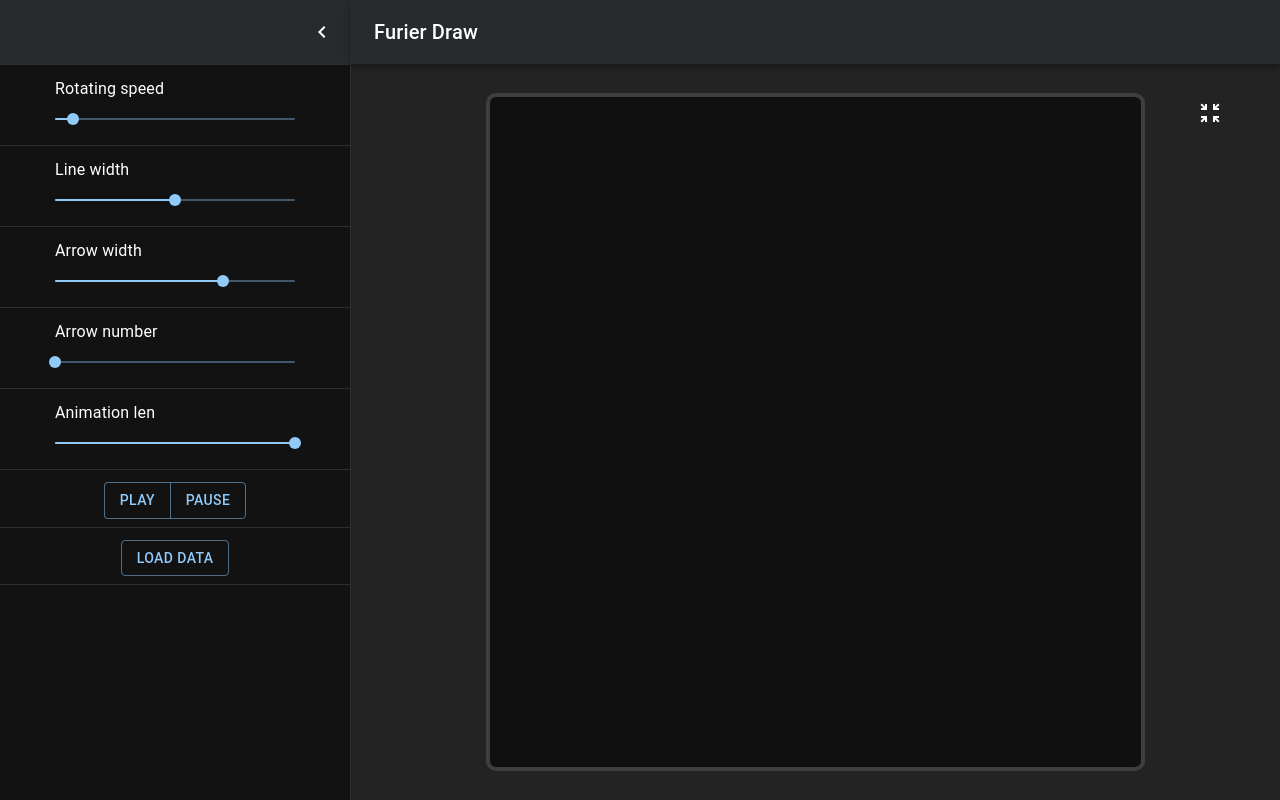
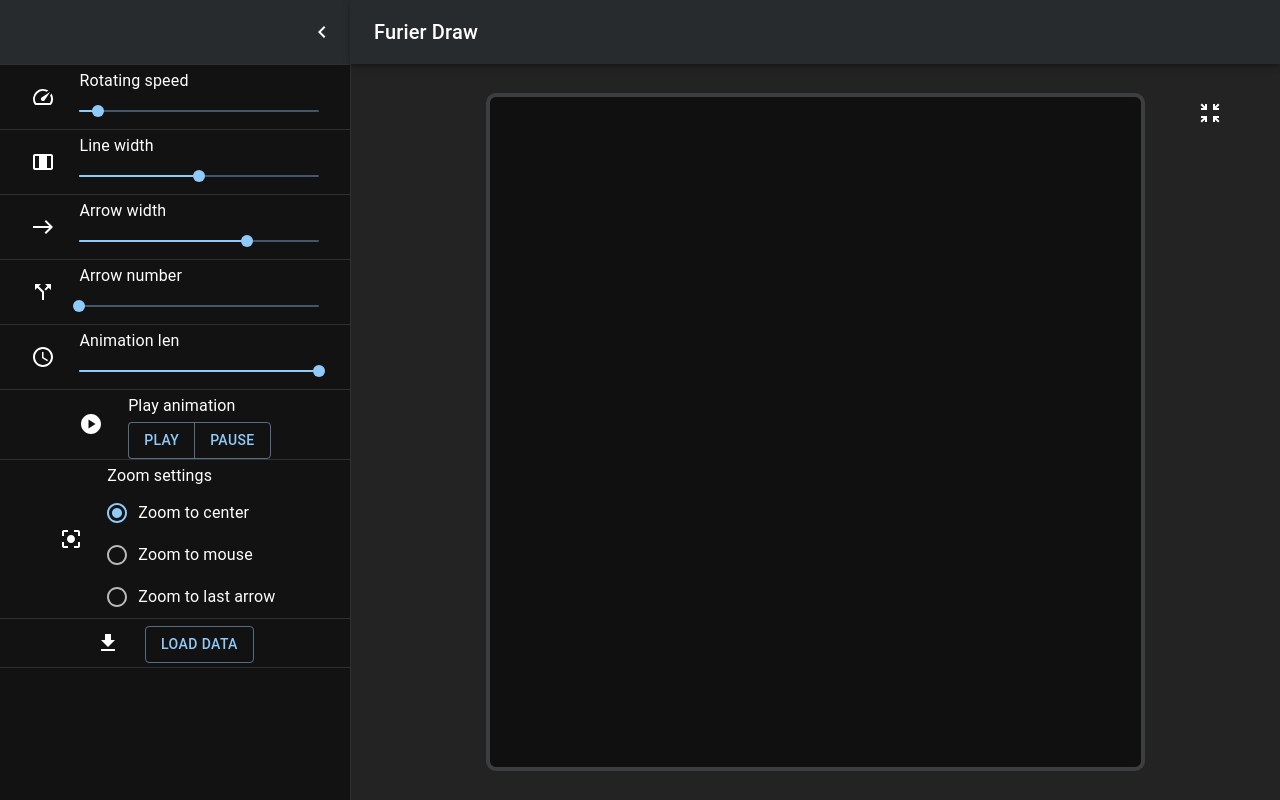
Before and after one commit to GAGvozdik/ReactFurierDraw, a React (Create React App) app in the folder gisexample/: page / in a window 1280 px wide. Both pictures are taken after a click on the button 32 px from the left and 32 px from the top of the page. Built offline with nearby package versions, Linux system fonts and the light colour scheme.

Commit message:
fix hiding menu icons, but its still dont work correctly

```diff
--- a/gisexample/src/App.tsx
+++ b/gisexample/src/App.tsx
@@ -25,6 +25,15 @@ import DownloadIcon from '@mui/icons-material/Download';
 import pako from 'pako'; // Импорт pako
 import EastOutlinedIcon from '@mui/icons-material/EastOutlined';
 import FileLoader from './components/redux/FileLoader'; // Импортируйте ваш JSON файл
+import CenterFocusStrongIcon from '@mui/icons-material/CenterFocusStrong';
+import FormGroup from '@mui/material/FormGroup';
+import FormControlLabel from '@mui/material/FormControlLabel';
+import Switch from '@mui/material/Switch';
+import Radio from '@mui/material/Radio';
+import RadioGroup from '@mui/material/RadioGroup';
+import FormControl from '@mui/material/FormControl';
+import FormLabel from '@mui/material/FormLabel';
+
 // import data from './data/data.json.gz'; // Импортируйте ваш JSON файл
 
 import { useSelector, useDispatch } from 'react-redux';
@@ -182,13 +191,33 @@ function App() {
                                 </HideMenuItem>
 
                                 <HideMenuItem
-                                    menuItemText = {''}
+                                    menuItemText = {'Play animation'}
                                     menuIcon={<><PlayCircleIcon /></>}
                                 >
                                     <ButtonGroup variant="outlined" aria-label="Basic button group">
                                         <Button onClick={handlePlay}>Play</Button>
                                         <Button onClick={handlePause}>Pause</Button>
                                     </ButtonGroup>
+                                </HideMenuItem>
+
+                                <HideMenuItem
+                                    menuItemText = {'Zoom settings'}
+                                    menuIcon={<><CenterFocusStrongIcon /></>}
+                                >
+                                    <FormControl>
+                                    <FormLabel id="demo-radio-buttons-group-label"></FormLabel>
+                                    <RadioGroup
+                                        aria-labelledby="demo-radio-buttons-group-label"
+                                        defaultValue="Zoom to center"
+                                        name="radio-buttons-group"
+                                    >
+                                        <FormControlLabel value="Zoom to center" control={<Radio />} label="Zoom to center" />
+                                        <FormControlLabel value="Zoom to mouse" control={<Radio />} label="Zoom to mouse" />
+                                        <FormControlLabel value="Zoom to last arrow" control={<Radio />} label="Zoom to last arrow" />
+                                    </RadioGroup>
+                                    </FormControl>
+                                    {/* <Button variant="outlined">Return default position</Button> */}
+
                                 </HideMenuItem>
 {/*
                                 <HideMenuItem
--- a/gisexample/src/components/menu/HideMenuItem.tsx
+++ b/gisexample/src/components/menu/HideMenuItem.tsx
@@ -80,16 +80,23 @@ const HideMenuItem: React.FC<HideMenuItemProps> = ({ children, menuItemText, men
                                 minHeight: 48,
                                 justifyContent: open ? 'initial' : 'center',
                                 px: 2.5,
+
+                                padding: open ? 'auto' : 0,
+                                // paddingLeft: open ? '20' : 0,
                                 // float: 'center'
                             }}
                         >
-                                {
-                                    open ?
+
+
                                <ListItemIcon
                                     sx={{
                                         minWidth: 0,
-                                                mr: open ? 3 : 'auto',
-                                                justifyContent: 'left',
+
+                                        mr: 3.1,
+                                        // justifyContent: 'center',
+                                        // margin: 'auto'
+                                        // padding: 2,
+
 
                                     }}
                                 >
@@ -97,9 +104,6 @@ const HideMenuItem: React.FC<HideMenuItemProps> = ({ children, menuItemText, men
                                         <>{menuIcon && menuIcon}</>
                                     }
                                 </ListItemIcon>
-                                    :
-                                    <></>
-                                }
 
 
                             <div>
```
Lines whose indentation alone changed are shown as unchanged.
